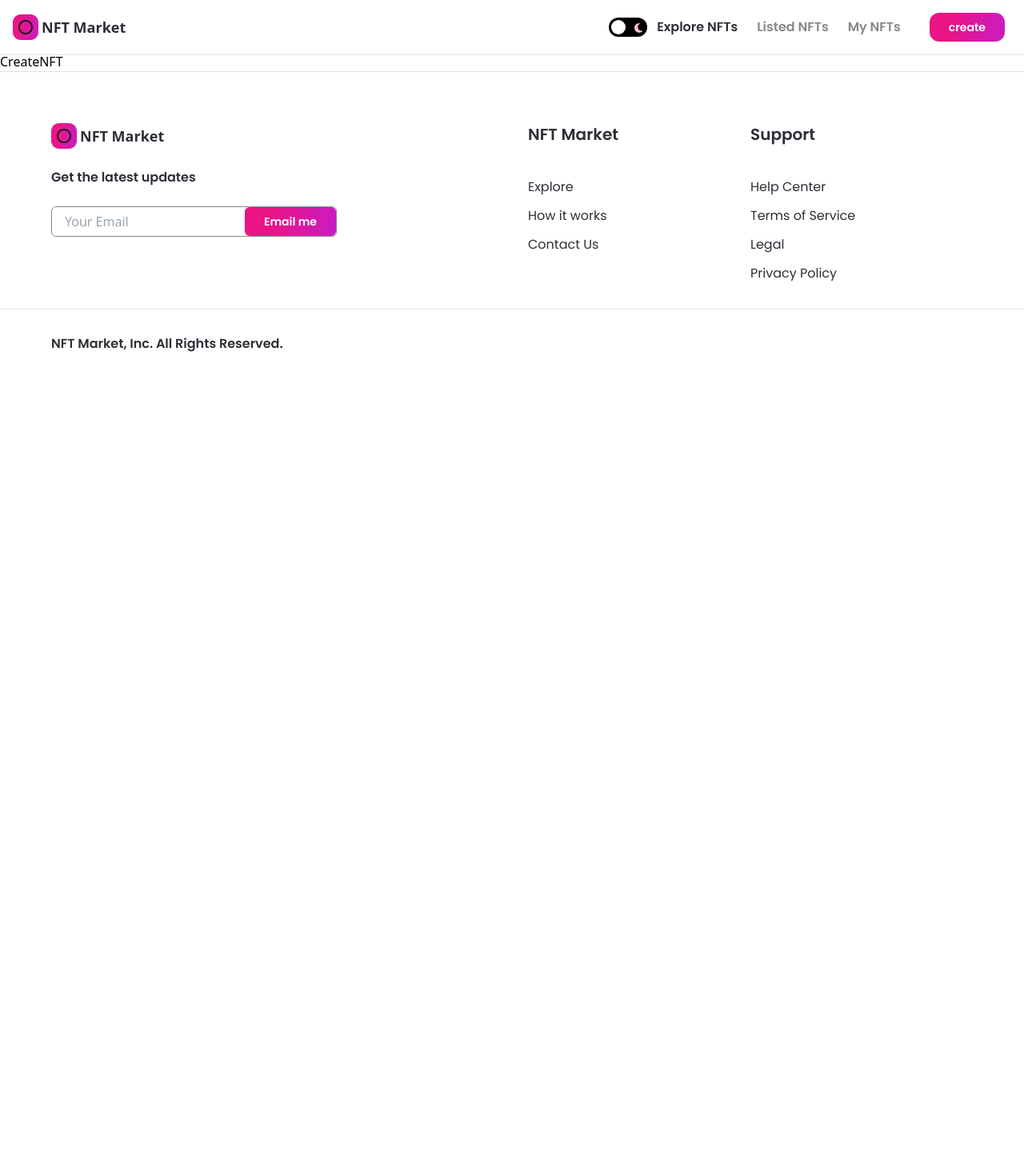
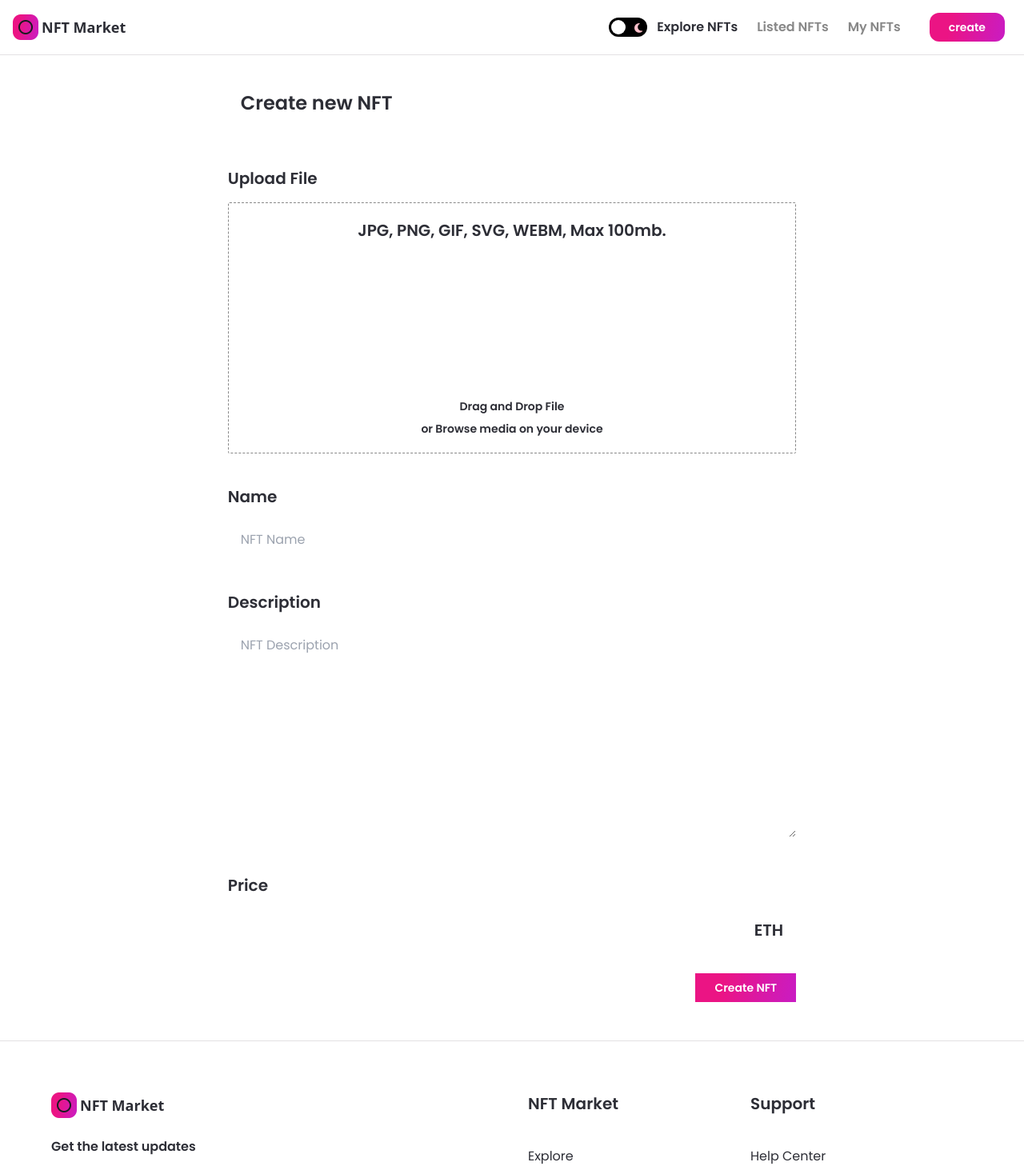
Before and after one commit to Mritunjay004/nft-marketplace, a Next.js app: page /create-nft in a window 1280 px wide. Shown: the top 1468 px of the page at 80% size. Before the commit the page ends 800 px from the top, so only its background shows below. Built offline with nearby package versions, Linux system fonts and the light colour scheme.

Commit message:
adding create-nft-page

```diff
--- /dev/null
+++ b/components/Input.jsx
@@ -0,0 +1,19 @@
+const Input = ({ inputType, title, placeholder, handleClick }) => (
+  <div className="mt-10 w-full ">
+    <p className="font-poppins dark:text-white text-nft-black-1 font-semibold text-xl">{title}</p>
+
+    {inputType === 'number' ? (
+      <div className="dark:bg-nft-black-1 bg-white dark:border-nft-black-1 border-nft-gray-2 rounded-lg w-full outline-none font-poppins dark:text-white text-nft-gray-2 text-base mt-4 px-4 py-3 flexBetween flex-row " placeholder={placeholder} onChange={handleClick}>
+        <input type="number" className="flex w-full dark:bg-nft-black-1 bg-white outline-none " />
+        <p className="font-poppins dark:text-white text-nft-black-1 font-semibold text-xl">ETH</p>
+      </div>
+    ) : inputType === 'textarea' ? (
+      <textarea rows={10} className="dark:bg-nft-black-1 bg-white dark:border-nft-black-1 border-nft-gray-2 rounded-lg w-full outline-none font-poppins dark:text-white text-nft-gray-2 text-base mt-4 px-4 py-3 " placeholder={placeholder} onChange={handleClick} />
+    ) : (
+      <input className="dark:bg-nft-black-1 bg-white dark:border-nft-black-1 border-nft-gray-2 rounded-lg w-full outline-none font-poppins dark:text-white text-nft-gray-2 text-base mt-4 px-4 py-3 " placeholder={placeholder} onChange={handleClick} />
+    )}
+
+  </div>
+);
+
+export default Input;
--- a/components/index.js
+++ b/components/index.js
@@ -4,5 +4,6 @@
 import Banner from './Banner';
 import CreaterCard from './CreaterCard';
 import NFTCard from './NFTCard';
+import Input from './Input';
 
-export { Navbar, Footer, Button, Banner, CreaterCard, NFTCard };
+export { Navbar, Footer, Button, Banner, CreaterCard, NFTCard, Input };
--- a/pages/create-nft.js
+++ b/pages/create-nft.js
@@ -1,3 +1,78 @@
-const CreateNFT = () => <div>CreateNFT</div>;
+import { useTheme } from 'next-themes';
+import Image from 'next/image';
+import { useCallback, useMemo, useState } from 'react';
+import { useDropzone } from 'react-dropzone';
+
+import images from '../assets';
+import { Button, Input } from '../components';
+
+const CreateNFT = () => {
+  const [fileUrl, setFileUrl] = useState(null);
+  const [formInput, setFormInput] = useState({ name: '', price: '', description: '' });
+  const { theme } = useTheme();
+
+  const onDrop = useCallback(() => {
+    // upload file to ipfs
+
+  }, []);
+
+  const { getRootProps, getInputProps, isDragActive, isDragAccept, isDragReject } = useDropzone({
+    onDrop,
+    accept: 'image/*',
+    maxSize: 5000000,
+  });
+
+  const fileStyle = useMemo(() => (
+    `dark:bg-nft-black-1 bg-white border dark:border-white border-nft-gray-2 rounded-3xl flex flex-col items-center p-5 rounded-sm border-dashed
+    ${isDragActive && 'border-file-active'}
+    ${isDragAccept && 'border-file-accept'}
+    ${isDragReject && 'border-file-reject'}
+    `
+  ), [isDragActive, isDragAccept, isDragReject]);
+
+  return (
+    <div className="flex justify-center sm:px-4 p-12 ">
+      <div className="w-3/5 md:w-full ">
+        <h1 className="font-poppins dark:text-white text-nft-black-1 text-2xl minlg:text-4xl font-semibold ml-4 xs:ml-0 ">Create new NFT</h1>
+
+        <div className="mt-16 ">
+          <p className="font-poppins dark:text-white text-nft-black-1 font-semibold text-xl">Upload File</p>
+          <div className="mt-4">
+            <div {...getRootProps()} className={fileStyle}>
+              <input {...getInputProps()} />
+              <div className="flexCenter flex-col text-center ">
+                <p className="font-poppins dark:text-white text-nft-black-1 font-semibold text-xl">JPG, PNG, GIF, SVG, WEBM, Max 100mb. </p>
+
+                <div className="my-12 w-full flex justify-center ">
+                  <Image src={images.upload} width={100} height={100} objectFit="contain" className={theme === 'light' && 'filter invert'} />
+                </div>
+
+                <p className="font-poppins dark:text-white text-nft-black-1 font-semibold text-sm">Drag and Drop File </p>
+                <p className="font-poppins dark:text-white text-nft-black-1 font-semibold text-sm mt-2">or Browse media on your device </p>
+              </div>
+            </div>
+
+            {fileUrl && (
+            <aside>
+              <div>
+                <img src={fileUrl} alt="asset_file" />
+              </div>
+            </aside>
+            )}
+          </div>
+        </div>
+
+        <Input inputType="input" title="Name" placeholder="NFT Name" handleClick={(e) => setFormInput({ ...formInput, name: e.target.value })} />
+        <Input inputType="textarea" title="Description" placeholder="NFT Description" handleClick={(e) => setFormInput({ ...formInput, description: e.target.value })} />
+        <Input inputType="number" title="Price" placeholder="NFT Price" handleClick={(e) => setFormInput({ ...formInput, price: e.target.value })} />
+
+        <div className="mt-7 w-full flex justify-end ">
+          <Button btnName="Create NFT" className="rounded-xl" handleClick={() => {}} />
+        </div>
+
+      </div>
+    </div>
+  );
+};
 
 export default CreateNFT;
```
